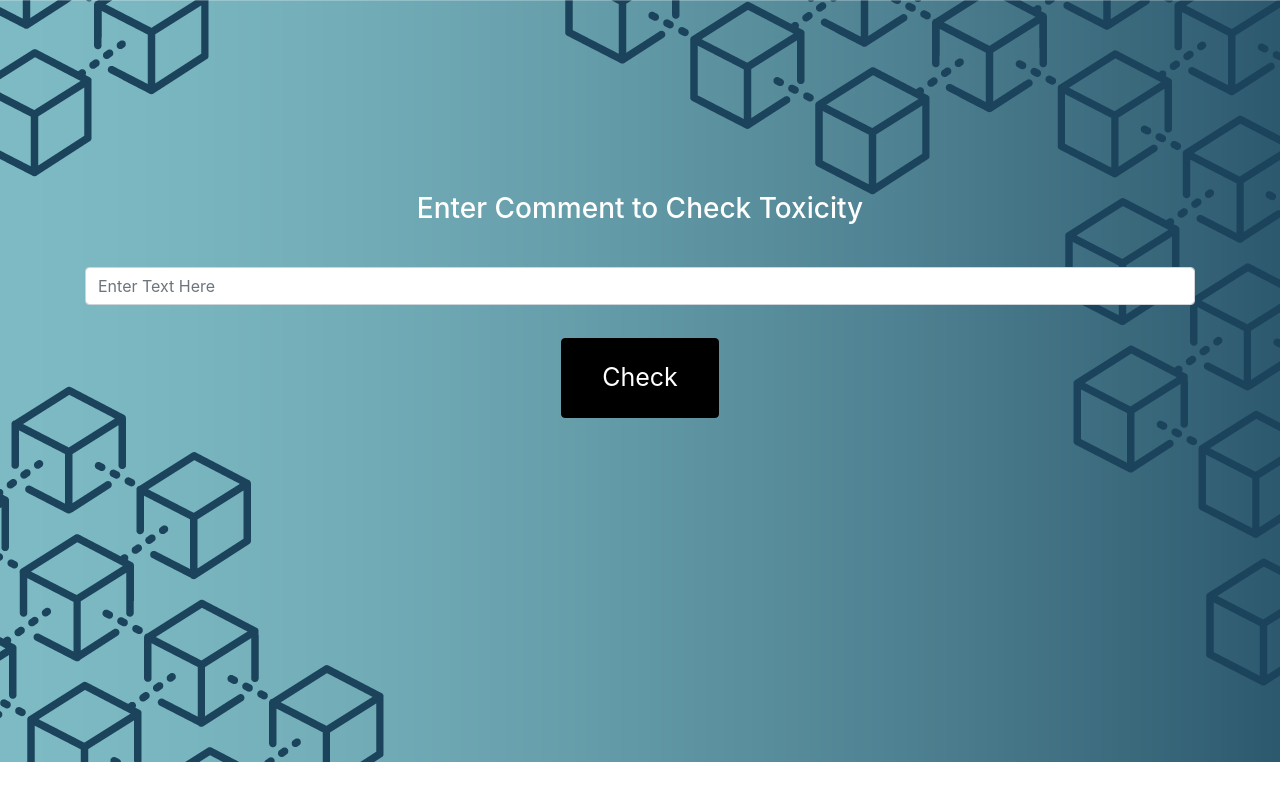
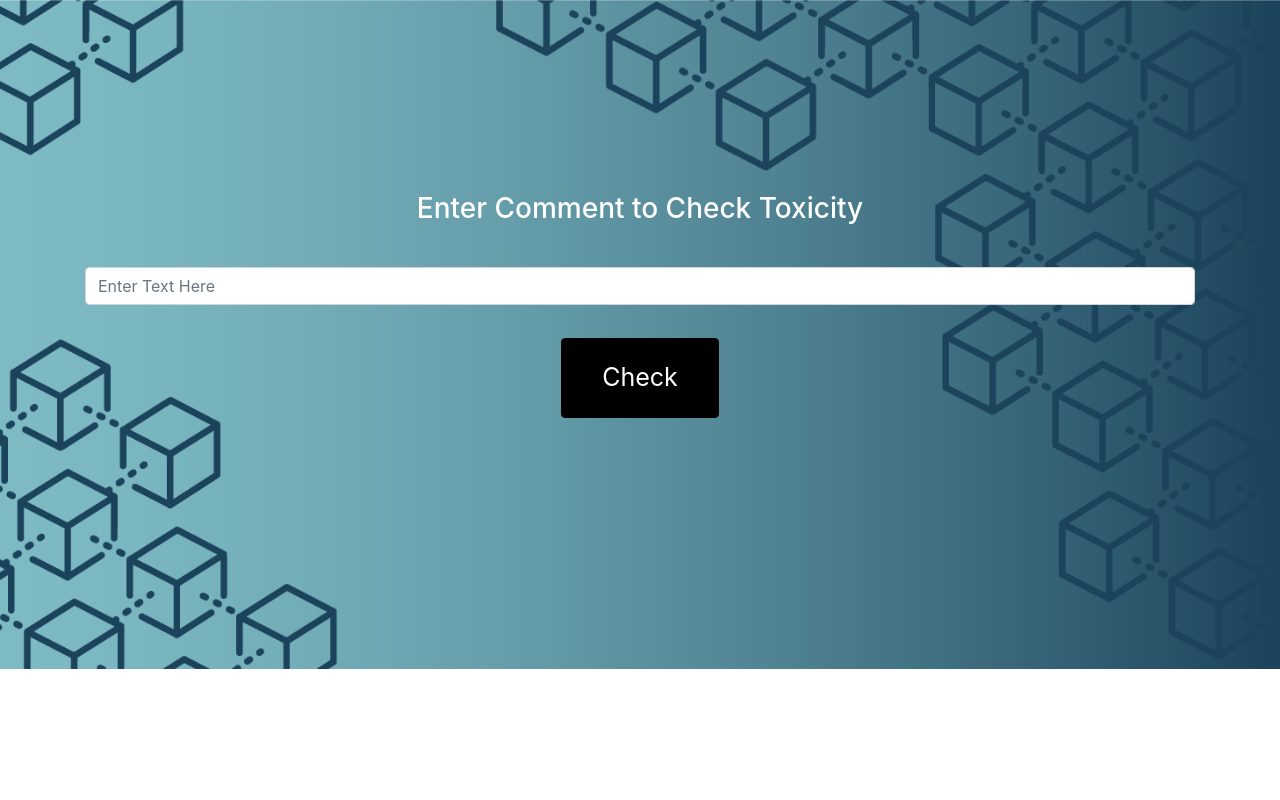
Before and after one commit to sakshm-aurora/No-Offence, a website: page toxic-server/public/index.html in a window 1280 px wide. Drawn offline with nearby package versions, Linux system fonts and the light colour scheme.

Commit message:
Update index.html

```diff
--- a/toxic-server/public/index.html
+++ b/toxic-server/public/index.html
@@ -8,7 +8,7 @@
     <link rel="stylesheet" href="https://cdn.jsdelivr.net/npm/bootstrap@4.5.3/dist/css/bootstrap.min.css" integrity="sha384-TX8t27EcRE3e/ihU7zmQxVncDAy5uIKz4rEkgIXeMed4M0jlfIDPvg6uqKI2xXr2" crossorigin="anonymous">
     <script src="index.js" defer></script>
 </head>
-<body style="background: url('pic.png'); background-repeat: no-repeat;  background-size: auto;">
+<body style="background: url('pic.png'); background-repeat: no-repeat;  background-size: 100%;">
     <div class="container text-center mt-5">
     <h3 style="color:white; padding-top: 13%">Enter Comment to Check Toxicity</h3>
     <div style="padding-top:3%">
```
